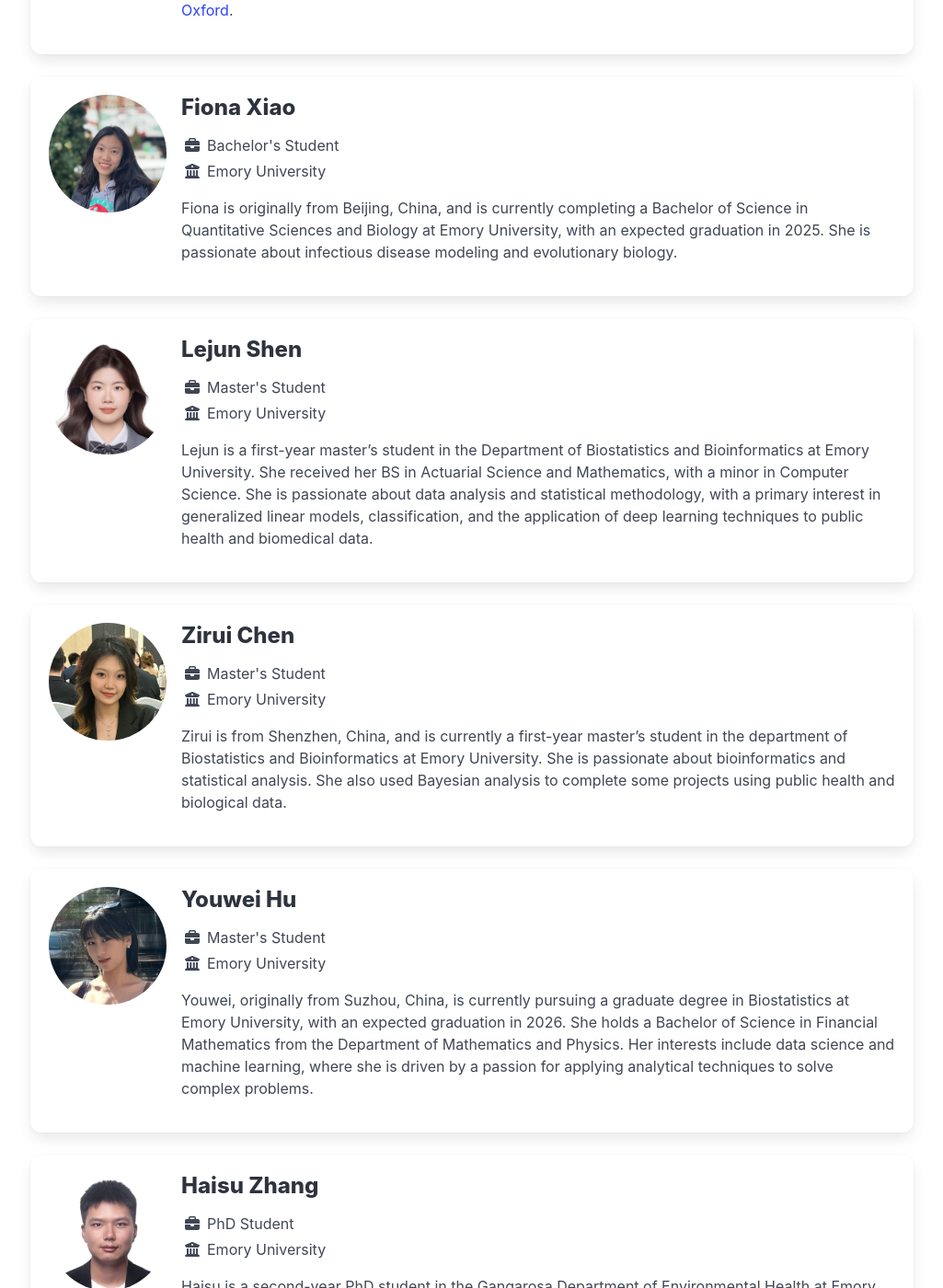
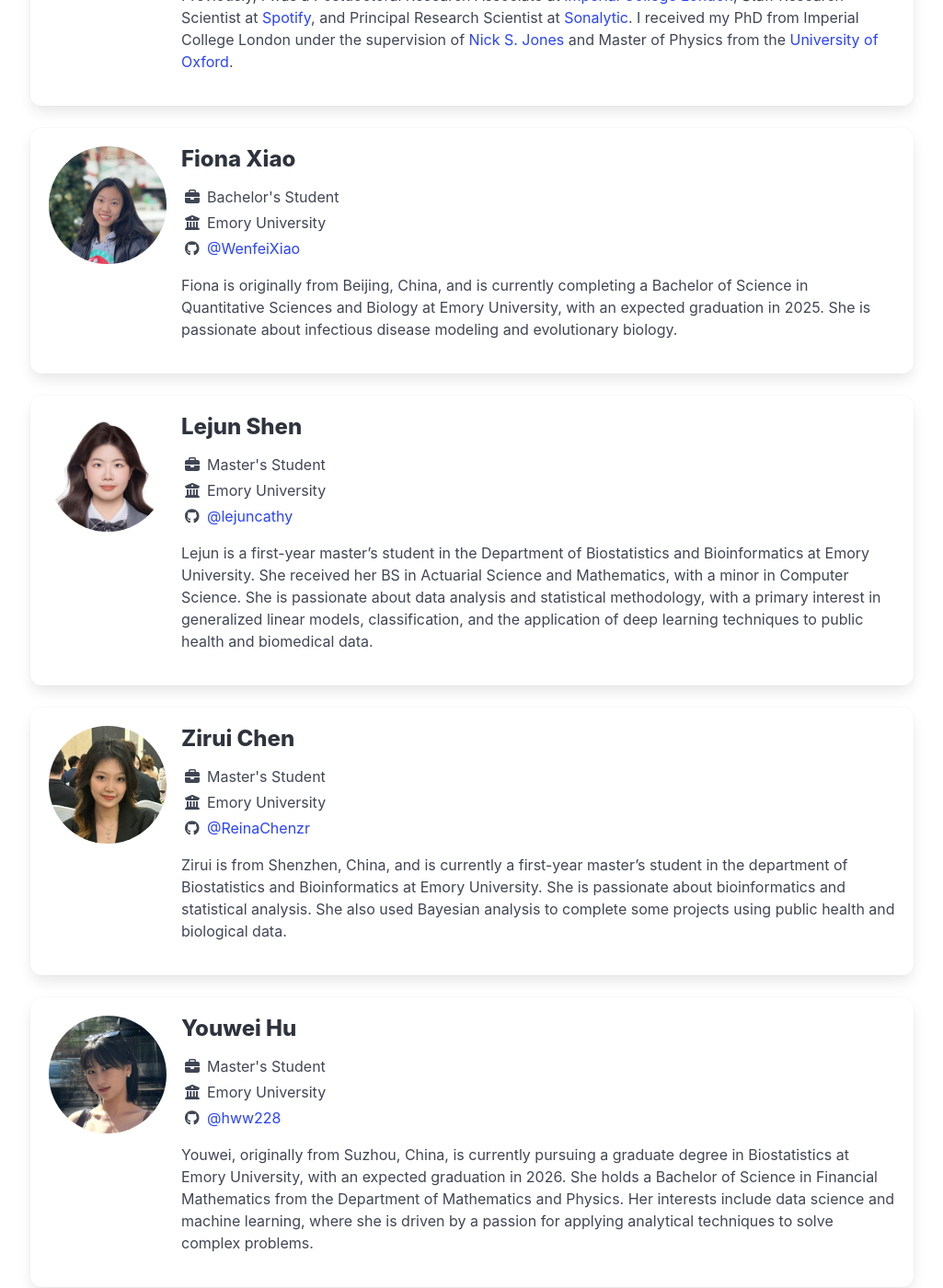
Before and after one commit to shedding-hub/shedding-hub.github.io, a Jekyll site: the page built from team.md, in a window 1280 px wide and 1400 px high, scrolled down 942 px. Shown: the whole window at 92% size, without its empty margins (127-1152 px from the left). Built offline with Jekyll 4.4.1, drawn with Linux system fonts in a browser that asks for light colours; nearby versions of some CDN libraries; some of the changed text lies outside the part shown.

Commit message:
Add GitHub usernames to team page.

```diff
--- a/_data/team.yaml
+++ b/_data/team.yaml
@@ -5,6 +5,7 @@ andrew:
   institution: Rollins School of Public Health, Emory University
   email: yuke[dot]wang[at]emory[dot]edu
   website: https://ywan446.github.io/
+  github: YWAN446
   description: |
     My research interests span the areas of exposure assessment, wastewater surveillance, and infectious disease transmission. A common thread in his research is in understanding the human-environment interface with respect to infectious diseases. I design, develop, and evaluate statistical and mathematical models to support evidence-informed public health decision-making in low- and middle-income countries (LMICs) and in the United States.
 
@@ -15,6 +16,7 @@ till:
   job: Research Associate
   institution: Harvard T.H. Chan School of Public Health
   website: https://tillahoffmann.github.io/
+  github: tillahoffmann
   description: |
     I develop affordable, equitable public health monitoring solutions that impose a minimal burden on the population. My research connects models with complex, often messy real-world datasets, such as data not originally intended for research purposes. I am particularly interested in open and reproducible science based on data that adheres to the principle of privacy by design—without compromising the insights we can glean.
 
@@ -24,28 +26,33 @@ fiona:
   last: Xiao
   institution: Emory University
   job: Bachelor's Student
+  github: WenfeiXiao
   description: Fiona is originally from Beijing, China, and is currently completing a Bachelor of Science in Quantitative Sciences and Biology at Emory University, with an expected graduation in 2025. She is passionate about infectious disease modeling and evolutionary biology.
 lejun:
   first: Lejun
   last: Shen
   institution: Emory University
   job: Master's Student
+  github: lejuncathy
   description: Lejun is a first-year master's student in the Department of Biostatistics and Bioinformatics at Emory University. She received her BS in Actuarial Science and Mathematics, with a minor in Computer Science. She is passionate about data analysis and statistical methodology, with a primary interest in generalized linear models, classification, and the application of deep learning techniques to public health and biomedical data.
 zirui:
   first: Zirui
   last: Chen
   institution: Emory University
   job: Master's Student
+  github: ReinaChenzr
   description: Zirui is from Shenzhen, China, and is currently a first-year master's student in the department of Biostatistics and Bioinformatics at Emory University. She is passionate about bioinformatics and statistical analysis. She also used Bayesian analysis to complete some projects using public health and biological data.
 youwei:
   first: Youwei
   last: Hu
   institution: Emory University
   job: Master's Student
+  github: hww228
   description: Youwei, originally from Suzhou, China, is currently pursuing a graduate degree in Biostatistics at Emory University, with an expected graduation in 2026. She holds a Bachelor of Science in Financial Mathematics from the Department of Mathematics and Physics. Her interests include data science and machine learning, where she is driven by a passion for applying analytical techniques to solve complex problems.
 haisu:
   first: Haisu
   last: Zhang
   institution: Emory University
   job: PhD Student
+  github: haisuzhang
   description: Haisu is a second-year PhD student in the Gangarosa Department of Environmental Health at Emory University, where he also earned his MS in Epidemiology. His research focuses primarily on environmental epidemiology, with previous work exploring the health impacts of air pollution and extreme heat. He also wants to gain more experience in different statistical methods and data processing techniques.
--- a/team.md
+++ b/team.md
@@ -50,6 +50,16 @@ title: Team
               </span>
             </li>
             {% endif %}
+            {% if person.github %}
+            <li>
+              <span class="icon-text">
+                <span class="icon">
+                  <i class="fab fa-github"></i>
+                </span>
+                <span><a href="https://github.com/{{person.github}}">@{{person.github}}</a></span>
+              </span>
+            </li>
+            {% endif %}
           </ul>
           </p>
           <p>{{person.description | markdownify}}</p>
```
